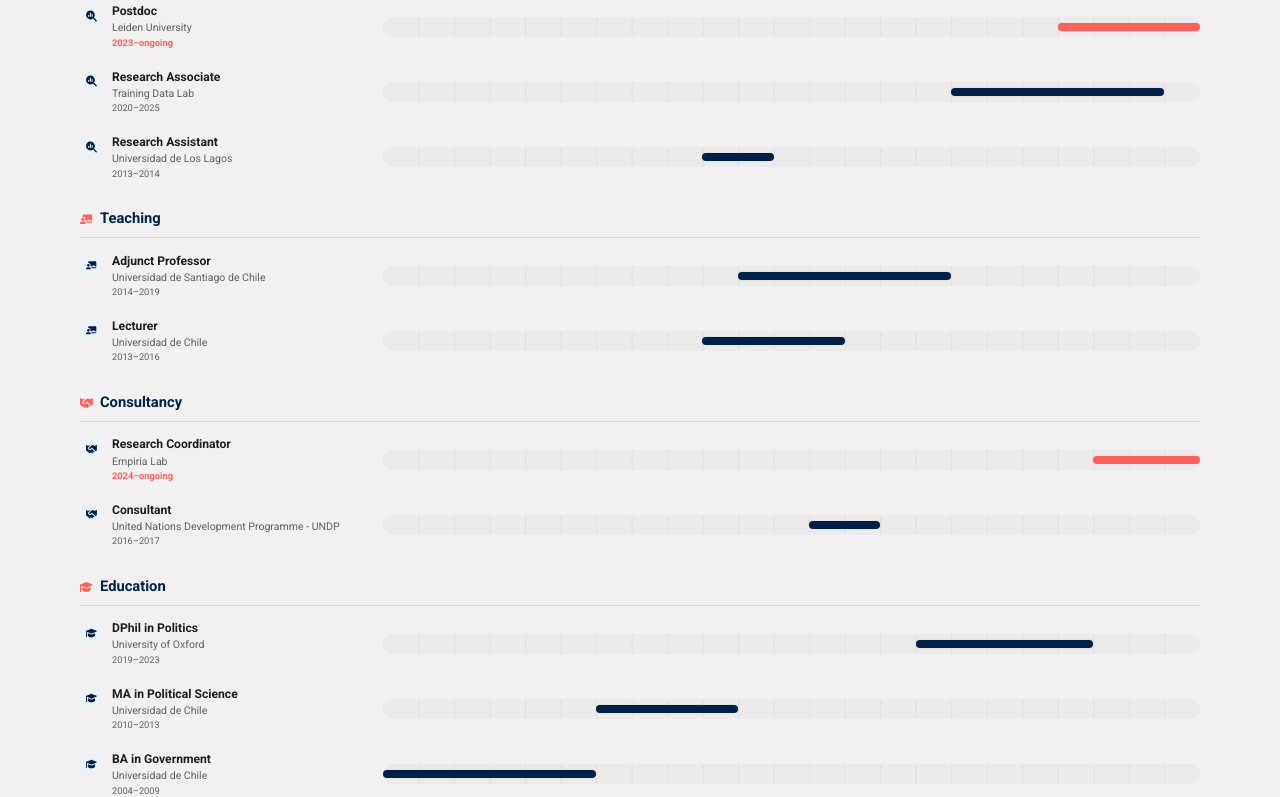
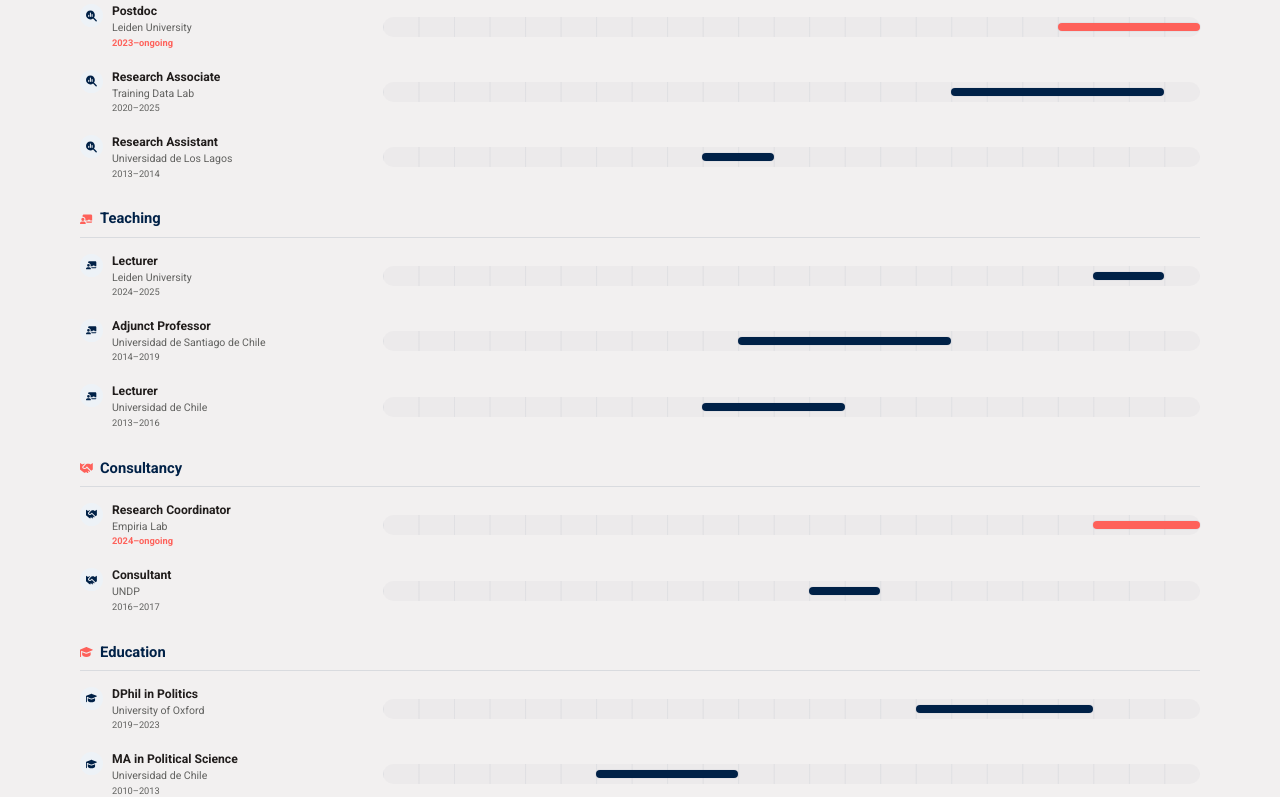
Before and after one commit to bgonzalezbustamante/academic-website, a Next.js app: page /trajectory in a window 1280 px wide. Shown: the part 769-1566 px from the top of the page. Built offline with nearby package versions, Linux system fonts and the light colour scheme; no server answers; some icons are missing.

Commit message:
Update trajectory.ts

```diff
--- a/content/trajectory.ts
+++ b/content/trajectory.ts
@@ -51,8 +51,15 @@ export const trajectoryItems: TrajectoryItem[] = [
   },
   {
     role: 'Lecturer',
+    institution: 'Leiden University',
+    startYear: 2024,
+    endYear: 2025,
+    category: 'teaching',
+  },
+  {
+    role: 'Lecturer',
     institution: 'Universidad Diego Portales',
-    startYear: 2023,
+    startYear: 2024,
     endYear: 2025,
     category: 'faculty',
   },
@@ -86,7 +93,7 @@ export const trajectoryItems: TrajectoryItem[] = [
   },
   {
     role: 'Consultant',
-    institution: 'United Nations Development Programme - UNDP',
+    institution: 'UNDP',
     startYear: 2016,
     endYear: 2017,
     category: 'consultancy',
```
